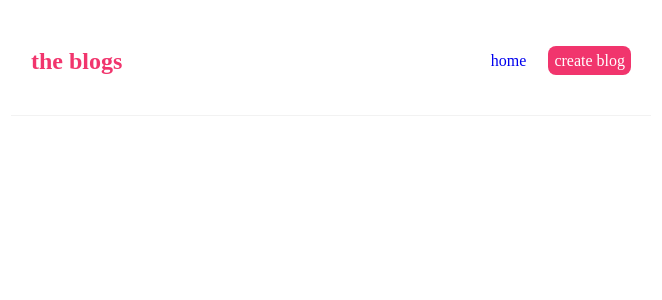
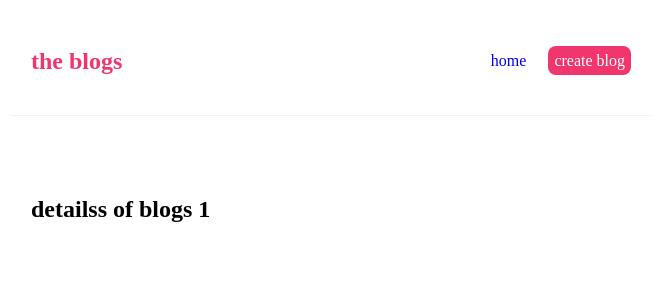
Before and after one commit to dev-olalekan/blogs, a React (Create React App) app: page /blogs/1 in a window 1280 px wide. Shown: the top 300 px of the page, without its empty margins (309-971 px from the left). Built offline with nearby package versions, Linux system fonts and the light colour scheme.

Commit message:
adding route params

```diff
--- a/src/App.js
+++ b/src/App.js
@@ -2,6 +2,7 @@
 import Home from "./Home";
 import { BrowserRouter as Router, Route, Routes } from "react-router-dom";
 import Create from "./Create";
+import BlogDetails from "./BlogDetails";
 
 function App() {
   return (
@@ -13,6 +14,7 @@
           <Routes>
             <Route path="/" element={<Home />} />
             <Route path="/create" element={<Create />} />
+            <Route path="/blogs/:id" element={<BlogDetails />} />
           </Routes>
         </div>
       </div>
--- /dev/null
+++ b/src/BlogDetails.js
@@ -0,0 +1,13 @@
+import { useParams } from "react-router-dom";
+
+const BlogDetails = () => {
+  const { id } = useParams();
+
+  return (
+    <div className="blog-detail">
+      <h2>detailss of blogs {id}</h2>
+    </div>
+  );
+};
+
+export default BlogDetails;
--- a/src/Bloglist.js
+++ b/src/Bloglist.js
@@ -1,3 +1,4 @@
+import { Link } from "react-router-dom";
 const Bloglist = (props) => {
   const blogss = props.blogprops;
   const titless = props.title;
@@ -7,8 +8,11 @@
       <h2>{titless}</h2>
       {blogss.map((blog) => (
         <div className="blog-preview" key={blog.id}>
-          <h2>{blog.title}</h2>
-          <p>written by {blog.author}</p>
+          <Link to={`/blogs/${blog.id}`}>
+            <h2>{blog.title}</h2>
+            <p>written by {blog.author}</p>
+          </Link>
+
           {/* <button onClick={() => handleDeleting(blog.id)}>Delete button</button> */}
         </div>
       ))}
```
